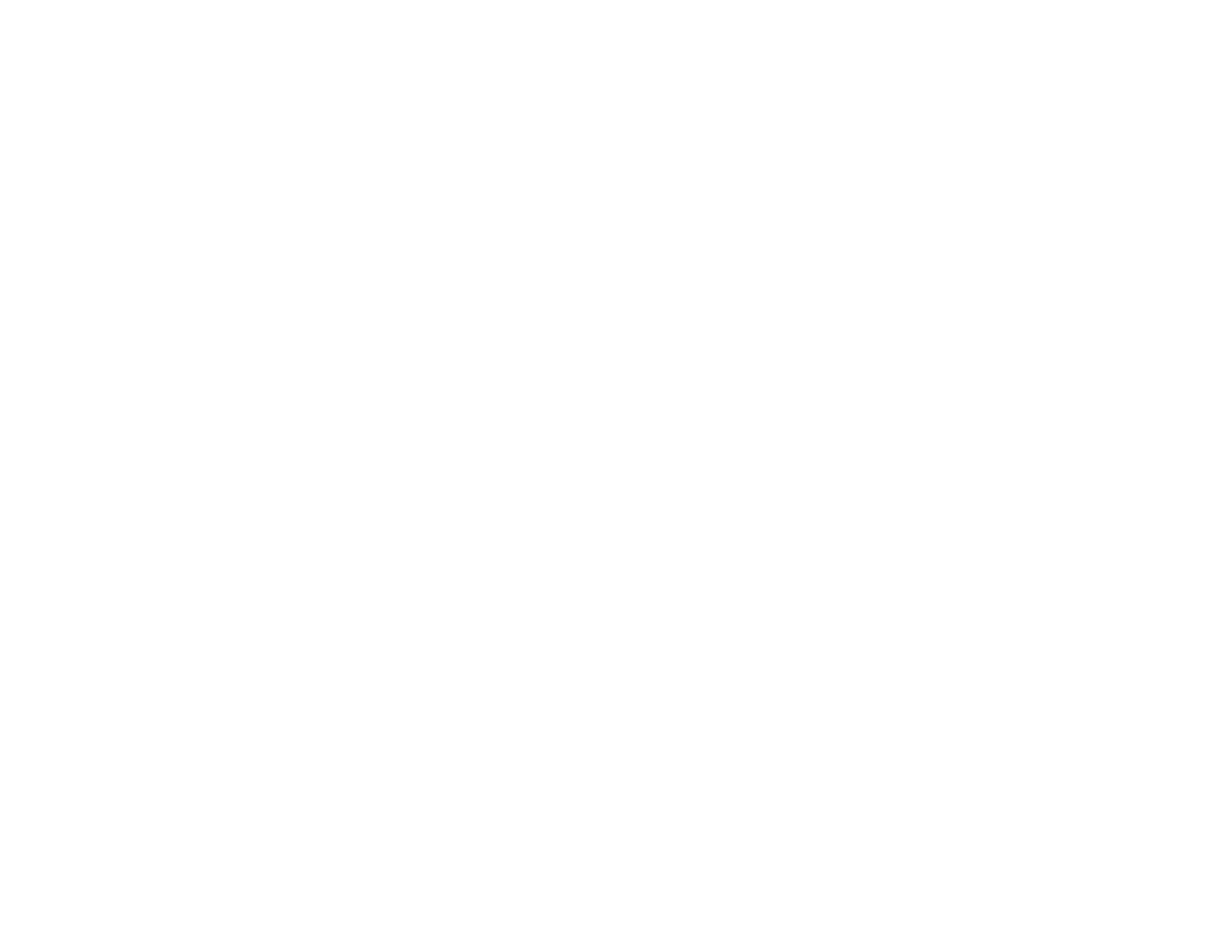
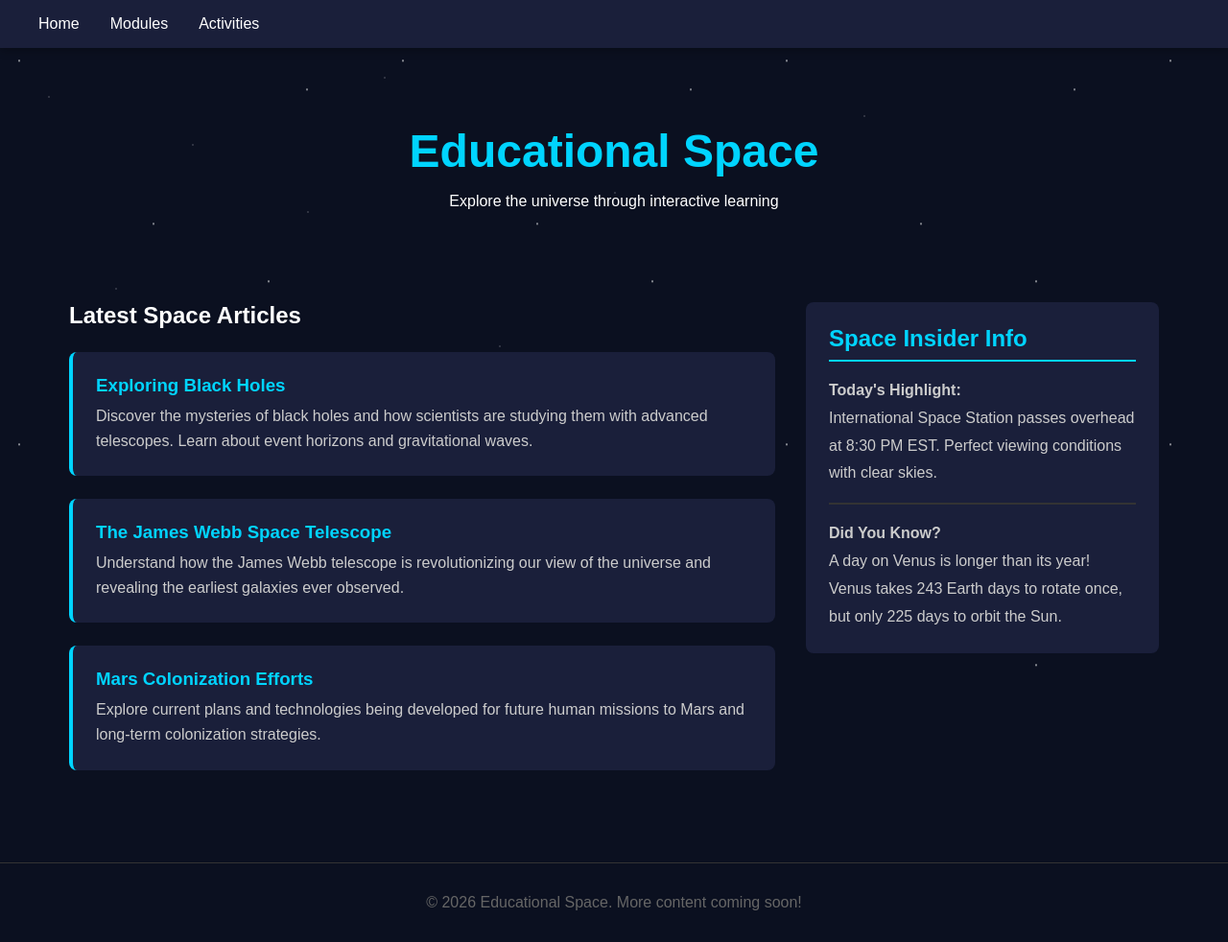
Before and after one commit to SyntaxCoreStudio/Educational-Space, a plain HTML site: page public/modules/index.html in a window 1280 px wide. Shown: the whole page at 96% size. Before the commit the page ends 800 px from the top, so only its background shows below. Drawn offline with Linux system fonts and the light colour scheme.

Commit message:
Home page

```diff
--- a/public/css/styles.css
+++ b/public/css/styles.css
@@ -302,3 +302,116 @@
   font-size: 14px;
   margin-top: 2px;
 }
+
+* {
+  margin: 0;
+  padding: 0;
+  box-sizing: border-box;
+}
+
+nav {
+  background-color: #1a1f3a;
+  padding: 1rem 2rem;
+  box-shadow: 0 2px 10px rgba(0, 0, 0, 0.3);
+  position: sticky;
+  top: 0;
+  z-index: 100;
+}
+
+nav ul {
+  list-style: none;
+  display: flex;
+  gap: 2rem;
+  max-width: 1200px;
+  margin: 0 auto;
+}
+
+nav a {
+  color: #fff;
+  text-decoration: none;
+  font-weight: 500;
+  transition: color 0.3s;
+}
+
+nav a:hover {
+  color: #00d4ff;
+}
+
+.container {
+  max-width: 1200px;
+  margin: 0 auto;
+  padding: 2rem;
+}
+
+.hero {
+  text-align: center;
+  padding: 3rem 0;
+}
+
+.hero h1 {
+  font-size: 3rem;
+  margin-bottom: 1rem;
+  color: #00d4ff;
+}
+
+.content {
+  display: grid;
+  grid-template-columns: 2fr 1fr;
+  gap: 2rem;
+  margin-top: 3rem;
+}
+
+.articles {
+  display: flex;
+  flex-direction: column;
+  gap: 1.5rem;
+}
+
+.article-card {
+  background-color: #1a1f3a;
+  padding: 1.5rem;
+  border-radius: 8px;
+  border-left: 4px solid #00d4ff;
+  transition: transform 0.3s;
+}
+
+.article-card:hover {
+  transform: translateX(5px);
+}
+
+.article-card h3 {
+  color: #00d4ff;
+  margin-bottom: 0.5rem;
+}
+
+.article-card p {
+  color: #ccc;
+  line-height: 1.6;
+}
+
+.sidebar {
+  background-color: #1a1f3a;
+  padding: 1.5rem;
+  border-radius: 8px;
+  height: fit-content;
+}
+
+.sidebar h2 {
+  color: #00d4ff;
+  margin-bottom: 1rem;
+  border-bottom: 2px solid #00d4ff;
+  padding-bottom: 0.5rem;
+}
+
+.daily-info {
+  color: #ccc;
+  line-height: 1.8;
+}
+
+footer {
+  text-align: center;
+  padding: 2rem;
+  color: #666;
+  margin-top: 4rem;
+  border-top: 1px solid #333;
+}
--- a/public/modules/index.html
+++ b/public/modules/index.html
@@ -0,0 +1,77 @@
+<!doctype html>
+<html lang="en">
+  <head>
+    <meta charset="UTF-8" />
+    <meta name="viewport" content="width=device-width, initial-scale=1.0" />
+    <title>Educational Space</title>
+    <link rel="stylesheet" href="../css/styles.css" />
+  </head>
+  <body>
+    <div class="starfield"></div>
+
+    <nav>
+      <ul>
+        <li><a href="#home">Home</a></li>
+        <li><a href="../modules/gravity.html">Modules</a></li>
+        <li><a href="#activities">Activities</a></li>
+      </ul>
+    </nav>
+
+    <div class="container">
+      <section class="hero">
+        <h1>Educational Space</h1>
+        <p>Explore the universe through interactive learning</p>
+      </section>
+
+      <section class="content">
+        <main class="articles">
+          <h2>Latest Space Articles</h2>
+          <article class="article-card">
+            <h3>Exploring Black Holes</h3>
+            <p>
+              Discover the mysteries of black holes and how scientists are
+              studying them with advanced telescopes. Learn about event horizons
+              and gravitational waves.
+            </p>
+          </article>
+          <article class="article-card">
+            <h3>The James Webb Space Telescope</h3>
+            <p>
+              Understand how the James Webb telescope is revolutionizing our
+              view of the universe and revealing the earliest galaxies ever
+              observed.
+            </p>
+          </article>
+          <article class="article-card">
+            <h3>Mars Colonization Efforts</h3>
+            <p>
+              Explore current plans and technologies being developed for future
+              human missions to Mars and long-term colonization strategies.
+            </p>
+          </article>
+        </main>
+
+        <aside class="sidebar">
+          <h2>Space Insider Info</h2>
+          <div class="daily-info">
+            <p><strong>Today's Highlight:</strong></p>
+            <p>
+              International Space Station passes overhead at 8:30 PM EST.
+              Perfect viewing conditions with clear skies.
+            </p>
+            <hr style="border: 1px solid #333; margin: 1rem 0" />
+            <p><strong>Did You Know?</strong></p>
+            <p>
+              A day on Venus is longer than its year! Venus takes 243 Earth days
+              to rotate once, but only 225 days to orbit the Sun.
+            </p>
+          </div>
+        </aside>
+      </section>
+    </div>
+
+    <footer>
+      <p>&copy; 2026 Educational Space. More content coming soon!</p>
+    </footer>
+  </body>
+</html>
```
Also changed, not shown: public/modules/gravity.html (+7 -3 lines).
